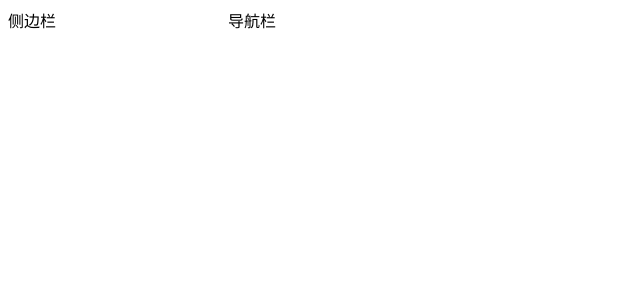
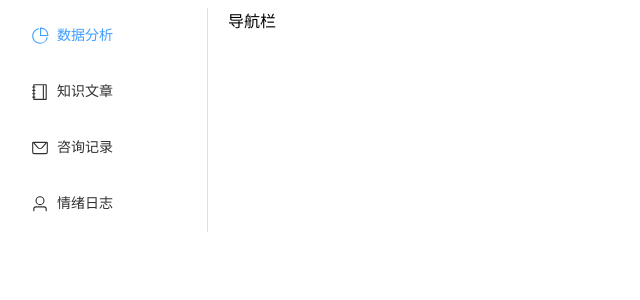
Before and after one commit to LIU2020822LMC/ai-mental-health, a Vue app: page /backend in a window 1280 px wide. Shown: the top 300 px of the page, without its empty margins (0-640 px from the left). Built offline with nearby package versions, Linux system fonts and the light colour scheme.

Commit message:
菜单显示效果实现

```diff
--- a/package.json
+++ b/package.json
@@ -9,6 +9,7 @@
     "preview": "vite preview"
   },
   "dependencies": {
+    "@element-plus/icons-vue": "^2.3.2",
     "element-plus": "^2.13.2",
     "sass": "1.97.2",
     "vue": "^3.5.25",
--- a/src/components/Sidebar.vue
+++ b/src/components/Sidebar.vue
@@ -1,10 +1,28 @@
+<template>
+  <el-menu
+      default-active="dashboard"
+      class="el-menu-vertical-demo"
+      @open="handleOpen"
+      @close="handleClose"
+      router
+  >
+    <el-menu-item v-for="item in router.options.routes[1].children" :key="item.path" :index="item.path">
+      <el-icon><component :is="item.meta.icon"></component></el-icon>
+      <span>{{ item.meta.title }}</span>
+    </el-menu-item>
+  </el-menu>
+</template>
+
 <script setup>
+import {useRouter} from "vue-router";
 
+const router = useRouter();
+const handleOpen = () => {
+
+}
+
+const handleClose = () => {}
 </script>
-
-<template>
-  <div>侧边栏</div>
-</template>
 
 <style scoped lang="scss">
 
--- a/src/main.js
+++ b/src/main.js
@@ -2,9 +2,15 @@
 import ElementPlus from "element-plus";
 import "element-plus/dist/index.css";
 import App from "./App.vue";
+import * as ElementPlusIconsVue from '@element-plus/icons-vue'
 import router from "./router";
 
 const app = createApp(App);
+
+for (const [key, component] of Object.entries(ElementPlusIconsVue)) {
+    app.component(key, component)
+}
+
 app.use(router);
 app.use(ElementPlus);
 app.mount("#app");
--- a/src/router/index.js
+++ b/src/router/index.js
@@ -2,14 +2,46 @@
 
 // 路由配置
 const backendRoutes = [
+  {
+    path: '/',
+    redirect: '/backend',
+  },
   {
     path: '/backend',
     component: () => import('@/components/BackendLayout.vue'),
     children: [
       {
         path: 'dashboard',
-        component:()=>import('@/views/dashboard.vue')
-      }
+        component:()=>import('@/views/dashboard.vue'),
+        meta: {
+          title: '数据分析',
+          icon: 'PieChart'
+        }
+      },
+      {
+        path: 'Knowledge',
+        component:()=>import('@/views/Knowledge.vue'),
+        meta: {
+          title: '知识文章',
+          icon: 'Notebook'
+        }
+      },
+      {
+        path: 'consultations',
+        component:()=>import('@/views/consultations.vue'),
+        meta: {
+          title: '咨询记录',
+          icon: 'Message'
+        }
+      },
+      {
+        path: 'emotional',
+        component:()=>import('@/views/emotional.vue'),
+        meta: {
+          title: '情绪日志',
+          icon: 'User'
+        }
+      },
     ]
   }
 ]
```
Also changed, not shown: 1 other file (tests, documents, lock files or other folders).
